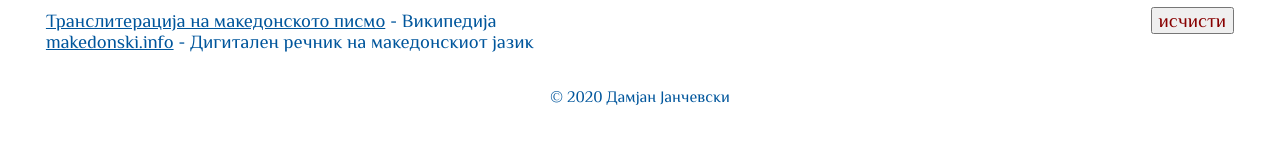
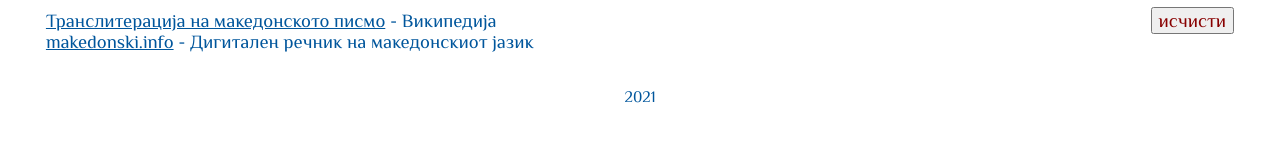
Before and after one commit to jdamjan/transliteracija, a plain HTML site: page index.html in a window 1280 px wide. Shown: the part 517-660 px from the top of the page. Drawn offline with Linux system fonts and the light colour scheme.

Commit message:
Update index.html

```diff
--- a/index.html
+++ b/index.html
@@ -67,7 +67,7 @@
         </form>
 
         <footer>
-            <p class="center"><br>&#169; 2020 Дамјан Јанчевски</p>
+            <p class="center"><br>2021</p>
         </footer>
 
     </body>
```
